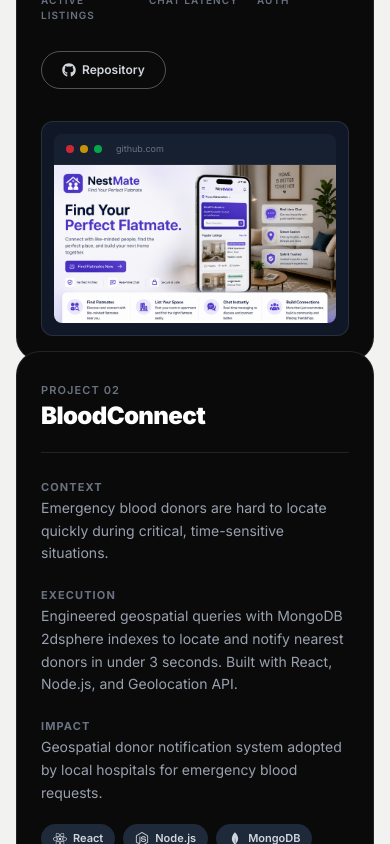
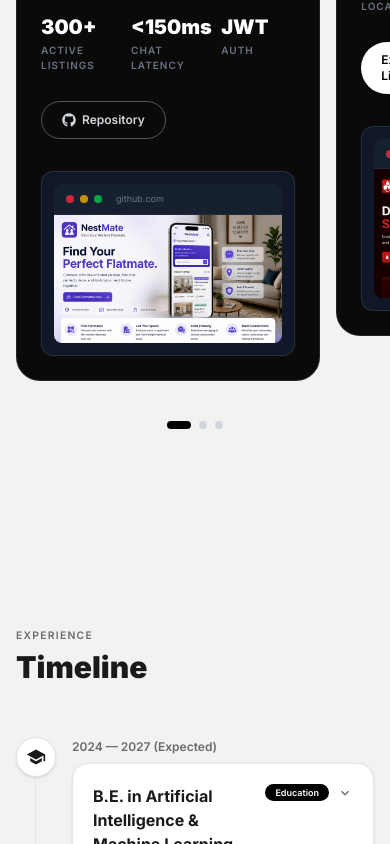
Before and after one commit to Sahil3299/myportfolio, a React (Vite) app: page / in a window 390 px wide. Shown: the part 4254-5098 px from the top of the page. Built offline with nearby package versions, Linux system fonts and the light colour scheme.

Commit message:
add effects

```diff
--- a/src/components/Work.jsx
+++ b/src/components/Work.jsx
@@ -1,3 +1,4 @@
+import { useState, useEffect, useRef, useCallback } from 'react';
 import {
   FaReact, FaNodeJs, FaGithub, FaExternalLinkAlt, FaMapMarkerAlt, FaServer,
 } from 'react-icons/fa';
@@ -129,7 +130,6 @@
   );
 };
 
-const Work = () => {
 const projects = [
   {
     tag: 'PROJECT 01',
@@ -181,14 +181,79 @@
   },
 ];
 
+const MOBILE_BREAKPOINT = 768;
+
+function useIsMobile() {
+  const [isMobile, setIsMobile] = useState(
+    () => typeof window !== 'undefined' && window.innerWidth < MOBILE_BREAKPOINT
+  );
+
+  useEffect(() => {
+    const mq = window.matchMedia(`(max-width: ${MOBILE_BREAKPOINT - 1}px)`);
+    const handler = (e) => setIsMobile(e.matches);
+    mq.addEventListener('change', handler);
+    return () => mq.removeEventListener('change', handler);
+  }, []);
+
+  return isMobile;
+}
+
+const MobileCarousel = ({ projects }) => {
+  const trackRef = useRef(null);
+  const [activeIdx, setActiveIdx] = useState(0);
+
+  const handleScroll = useCallback(() => {
+    const el = trackRef.current;
+    if (!el) return;
+    const scrollLeft = el.scrollLeft;
+    const cardWidth = el.children[0]?.offsetWidth || 1;
+    const gap = 16;
+    const idx = Math.round(scrollLeft / (cardWidth + gap));
+    setActiveIdx(Math.min(idx, projects.length - 1));
+  }, [projects.length]);
+
+  const scrollTo = useCallback((idx) => {
+    const el = trackRef.current;
+    if (!el || !el.children[idx]) return;
+    el.scrollTo({ left: el.children[idx].offsetLeft, behavior: 'smooth' });
+  }, []);
+
   return (
-    <section id="work" className="relative px-4 py-24">
-      <div className="max-w-6xl mx-auto">
-        <div className="mb-12">
-          <span className="label">WORK</span>
-          <h2 className="text-3xl sm:text-4xl font-black mt-1">Featured Projects</h2>
+    <div>
+      <div
+        ref={trackRef}
+        className="flex gap-4 overflow-x-auto snap-x snap-mandatory pb-4 -mx-4 px-4 mobile-carousel"
+        onScroll={handleScroll}
+        style={{ WebkitOverflowScrolling: 'touch' }}
+      >
+        {projects.map((project) => (
+          <div
+            key={project.title}
+            className="snap-center shrink-0 w-[85%] first:ml-0 last:mr-0"
+          >
+            <ProjectCard project={project} />
           </div>
+        ))}
+      </div>
+      <div className="flex justify-center gap-2 mt-6">
+        {projects.map((_, idx) => (
+          <button
+            key={idx}
+            onClick={() => scrollTo(idx)}
+            aria-label={`Go to project ${idx + 1}`}
+            className={`w-2 h-2 rounded-full transition-all duration-300 ${
+              idx === activeIdx
+                ? 'bg-black w-6'
+                : 'bg-gray-300 hover:bg-gray-400'
+            }`}
+          />
+        ))}
+      </div>
+    </div>
+  );
+};
 
+const DesktopStack = ({ projects }) => (
   <div className="relative" style={{ height: `${projects.length * 100 + 20}vh` }}>
     {projects.map((project, idx) => (
       <div
@@ -200,6 +265,24 @@
       </div>
     ))}
   </div>
+);
+
+const Work = () => {
+  const isMobile = useIsMobile();
+
+  return (
+    <section id="work" className="relative px-4 py-24">
+      <div className="max-w-6xl mx-auto">
+        <div className="mb-12">
+          <span className="label">WORK</span>
+          <h2 className="text-3xl sm:text-4xl font-black mt-1">Featured Projects</h2>
+        </div>
+
+        {isMobile ? (
+          <MobileCarousel projects={projects} />
+        ) : (
+          <DesktopStack projects={projects} />
+        )}
       </div>
     </section>
   );
--- a/src/index.css
+++ b/src/index.css
@@ -48,3 +48,11 @@
   text-transform: uppercase;
   color: #6b6b6b;
 }
+
+.mobile-carousel {
+  scrollbar-width: none;
+  -ms-overflow-style: none;
+}
+.mobile-carousel::-webkit-scrollbar {
+  display: none;
+}
```
Lines whose indentation alone changed are shown as unchanged.
